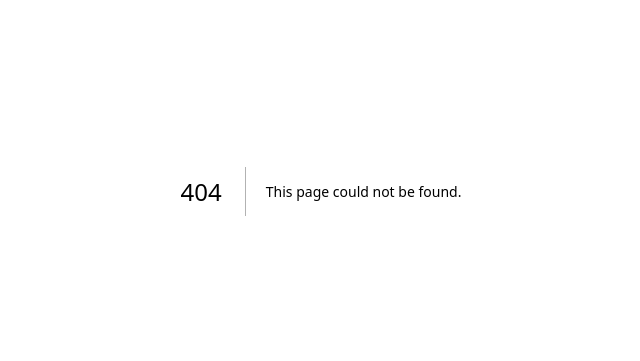
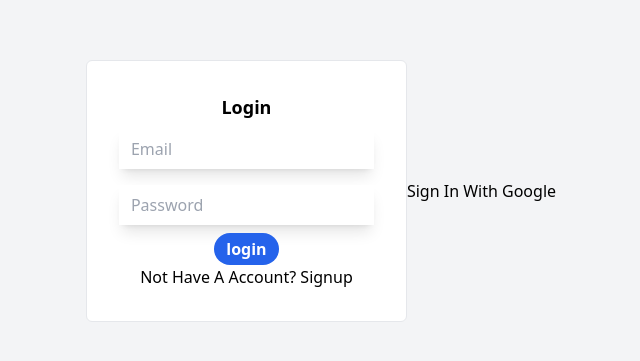
Before and after one commit to I-sandesh/Dot-io, a Next.js app: page /login in a window 1280 px wide. Before the commit this address had no page. Shown: the part 209-570 px from the top of the page, without its empty margins (319-959 px from the left). Built offline with nearby package versions, Linux system fonts and the light colour scheme; no server answers.

Commit message:
Added Auth System

```diff
--- a/components/EventCard.tsx
+++ b/components/EventCard.tsx
@@ -16,6 +16,12 @@ function EventCard({
     image: string;
     id:string;
 }) {
+  let shareText = `
+Do join this exciting event
+Title: ${name}
+
+http://localhost:3000/event/${id}
+  `;
   return (
     <div className="card mx-5 container shadow-lg m-auto flex flex-col text-center max-w-[300px] p-5 rounded-md">
       <img
@@ -37,6 +43,14 @@ function EventCard({
       >
         View Event
       </Link>
+      {/* Whatsapp Share */}
+      <a
+        href={`https://wa.me/?text=${encodeURIComponent(shareText)}`}
+        className="bg-primary text-white bg-[#408080] px-4 py-2 rounded-md hover:bg-[#408080bb]"
+      >
+        Share
+      </a>
+
     </div>
   );
 }
--- /dev/null
+++ b/components/ProtectedRoute.tsx
@@ -0,0 +1,16 @@
+import React from 'react'
+import { useRouter } from 'next/router'
+import { useAuth } from '../contexts/authContext'
+function ProtectedRoute({children}:{children: React.ReactNode}) {
+    const { user } = useAuth()
+    const router = useRouter()
+    React.useEffect(() => {
+        if(!user?.uid){
+            router.push("/login","",{ shallow: true });
+        }
+        console.log(user,"user")
+    }, [user,router])
+    return <> {user.email?children:null} </>
+}
+
+export default ProtectedRoute
--- /dev/null
+++ b/contexts/authContext.tsx
@@ -0,0 +1,86 @@
+import { createContext,useContext, useEffect, useState} from "react"
+import { onAuthStateChanged,createUserWithEmailAndPassword,signInWithEmailAndPassword, signOut, GoogleAuthProvider, signInWithPopup ,updateProfile} from "firebase/auth"
+import {auth, userRef} from "firebaseConfig"
+import { useRouter } from "next/router";
+import { addUser } from "@/components/firebase/firebase";
+
+export const AuthContext = createContext({})
+const provider = new GoogleAuthProvider();
+export const useAuth = () => useContext(AuthContext)
+
+
+export const AuthContextProvider = ({children}:{
+    children: React.ReactNode
+}) => {
+    const [user,setUser] = useState({});
+    const [loading, setLoading] = useState(true);
+    const router = useRouter();
+    useEffect(() => {
+        const unsubscribe = onAuthStateChanged(auth, (userr) => {
+            if (userr) {
+                setUser({
+                    uid:userr.uid,
+                    email:userr.email,
+                    displayName: userr.displayName,
+                    photoURL: userr.photoURL,
+                    isVerified: userr.emailVerified
+                })
+                console.log(user)
+            } else {
+                setUser({})
+            }
+            console.log(user)
+            setLoading(false)
+        });
+        return ()=> unsubscribe();
+    },[])
+    const signup = async (name:string,email:string, password:string) => {
+        const newUser = await createUserWithEmailAndPassword(auth, email, password);
+        if(newUser.user.email){
+            updateProfile(
+                newUser.user,
+                {
+                    displayName: name,
+                }
+            )
+            // await addUser({
+            //     email: email,
+            //     password: password,
+            //     displayName: name
+            // },newUser.user.uid);
+        }
+
+        router.push("/");
+    }
+    const login = (email:string, password:string) => {
+        return signInWithEmailAndPassword(auth, email, password)
+    }
+    const logout = () => {
+        return signOut(auth);
+    }
+    const GoogleAuth = async ()=>{
+        const result = await signInWithPopup(auth, provider);
+        const credential = GoogleAuthProvider.credentialFromResult(result);
+        const token = credential?.accessToken;
+        const user = result.user;
+        console.log(token);
+        console.log(user,"Google Auth User");
+        router.push("/");
+    }
+
+    const value = {
+        user,
+        signup,
+        login,
+        logout,
+        GoogleAuth
+    }
+    if(loading){
+        return <div>Authenticating...</div>
+    }
+    return (
+        <AuthContext.Provider value={value}>
+            {children}
+        </AuthContext.Provider>
+    )
+}
--- a/pages/_app.tsx
+++ b/pages/_app.tsx
@@ -1,12 +1,29 @@
 import "@/styles/globals.css";
 import type { AppProps } from "next/app";
+import { AuthContextProvider } from "@/contexts/authContext";
+import { useRouter } from "next/router";
+import ProtectedRoute from "@/components/ProtectedRoute";
 
 
+const noAuthRequired = ["/login", "/signup",''];
 
 export default function App({ Component, pageProps }: AppProps) {
+  const router = useRouter();
   return (
     <>
+      <AuthContextProvider>
+        {noAuthRequired.includes(router.pathname) || 1? (
+          <>
           <Component {...pageProps} />
+      </>
+        ) : (
+          <ProtectedRoute>
+            <>
+              <Component {...pageProps} />
+            </>
+          </ProtectedRoute>
+        )}
+      </AuthContextProvider>
     </>
   );
 }
--- a/pages/index.tsx
+++ b/pages/index.tsx
@@ -3,6 +3,7 @@ import Link from "next/link";
 import { useState } from "react";
 import EventCard from "../components/EventCard";
 import { getEvents } from "@/components/firebase/firebase";
+import { useAuth } from "@/contexts/authContext";
 export default function Home() {
   // const EVENTS = {
   //     "event1": {
@@ -29,6 +30,7 @@ export default function Home() {
   //     }
   // }
   const Events = getEvents();
+  const { user } = useAuth();
   return (
     <>
       <Head>
@@ -59,24 +61,49 @@ export default function Home() {
                     <a className="text-2xl font-bold text-dark">Eventify</a>
                   </div>
                   <div className="flex items-center">
-                    <Link href="/" className="text-base font-medium text-dark mr-6 hover:text-primary">
+                    <Link
+                      href="/"
+                      className="text-base font-medium text-dark mr-6 hover:text-primary"
+                    >
                       Home
                     </Link>
-                    <Link href={"/createEvent"} className="text-base font-medium text-dark mr-6 hover:text-primary">
+                    <Link
+                      href={"/createEvent"}
+                      className="text-base font-medium text-dark mr-6 hover:text-primary"
+                    >
                       Create Event
                     </Link>
-                    <Link href="/login" className="text-base font-medium text-dark mr-6 hover:text-primary">
+                    {console.log(user)}
+                    {user?.uid ? (
+                      <Link
+                        href="/logout"
+                        className="text-base font-medium text-dark mr-6 hover:text-primary"
+                      >
+                        Logout
+                      </Link>
+                    ) : (
+                      <>
+                        <Link
+                          href="/login"
+                          className="text-base font-medium text-dark mr-6 hover:text-primary"
+                        >
                           Login
                         </Link>
-                    <Link href="/signup" className="text-base font-medium text-dark mr-6 hover:text-primary">
+                        <Link
+                          href="/signup"
+                          className="text-base font-medium text-dark mr-6 hover:text-primary"
+                        >
                           Signup
                         </Link>
+                      </>
+                    )}
                   </div>
                 </div>
               </div>
             </nav>
             <section className="bg-[#F3F4F6] min-h-screen flex flex-row flex-wrap justify-evenly">
-                {Events && Events.map((Event) => (
+              {Events &&
+                Events.map((Event) => (
                   <EventCard
                     name={Event.name}
                     description={Event.description}
@@ -84,9 +111,9 @@ export default function Home() {
                     location={Event.location}
                     image={Event.image}
                     id={Event.id}
-                        key={Event.id}/>
+                    key={Event.id}
+                  />
                 ))}
-
             </section>
           </>
         )}
--- /dev/null
+++ b/pages/login.tsx
@@ -0,0 +1,38 @@
+import React, { useState } from "react";
+import { useAuth } from "@/contexts/authContext";
+import { useRouter } from "next/router";
+import Head from "next/head";
+import Link from "next/link";
+function Login() {
+  const [email, setemail] = useState("");
+  const [password, setpassword] = useState("");
+  const router = useRouter();
+  const { user ,login,GoogleAuth } = useAuth();
+  console.log(user)
+  async function handleSubmit(e){
+    e.preventDefault();
+    console.log(email, password);
+    try{
+      const A = await login(email, password);
+      router.push("/");
+    }catch(err){
+      console.log(err);
+    }
+  }
+  return (
+
+    <div className="bg-gray-100 h-screen flex justify-center items-center">
+      <form className="bg-white flex flex-col items-center border p-8 rounded-md" onSubmit={handleSubmit}>
+        <h1 className="font-bold text-lg">Login</h1>
+        <input className="px-3 py-2 shadow-lg my-2" type="email" placeholder="Email" value={email} onChange={(e)=>setemail(e.target.value)} required/>
+        <input className="px-3 py-2 shadow-lg my-2" type="password" placeholder="Password" value={password} onChange={(e)=>setpassword(e.target.value)} required/>
+        <button className="bg-blue-600 text-white font-bold p-1 px-3 rounded-2xl transition-all hover:scale-90" type="submit">login</button>
+
+        <Link href={"/signup"}>Not Have A Account? Signup</Link>
+      </form>
+      <button onClick={()=>GoogleAuth()}>Sign In With Google</button>
+    </div>
+  );
+}
+
+export default Login;
--- /dev/null
+++ b/pages/logout.tsx
@@ -0,0 +1,14 @@
+import React from 'react'
+import { useAuth } from '@/contexts/authContext'
+import { useRouter } from "next/router";
+function logout() {
+    const { logout } = useAuth();
+    logout();
+    const router = useRouter();
+    router.push('/');
+  return (
+    <div onClick={()=>logout()}>Logout</div>
+  )
+}
+
+export default logout
--- /dev/null
+++ b/pages/signup.tsx
@@ -0,0 +1,33 @@
+import React, { useState } from "react";
+import { useAuth } from "@/contexts/authContext";
+import Link from "next/link";
+function SignUp() {
+  const [name, setname] = useState("");
+  const [email, setemail] = useState("");
+  const [password, setpassword] = useState("");
+  const { user ,signup } = useAuth();
+  console.log(user)
+  async function handleSubmit(e){
+    e.preventDefault();
+    console.log(email, password);
+    try{
+      let A = signup(name,email, password);
+    }catch(err){
+      console.log(err);
+    }
+  }
+  return (
+    <div className="bg-gray-100 h-screen flex justify-center items-center">
+      <form className="bg-white flex flex-col items-center border p-8 rounded-md" onSubmit={handleSubmit}>
+        <h1 className="font-bold text-lg">SignUp</h1>
+        <input className="px-3 py-2 shadow-lg my-2" type="text" placeholder="Name" value={name} onChange={(e)=>setname(e.target.value)} required/>
+        <input className="px-3 py-2 shadow-lg my-2" type="email" placeholder="Email" value={email} onChange={(e)=>setemail(e.target.value)} required/>
+        <input className="px-3 py-2 shadow-lg my-2" type="password" placeholder="Password" value={password} onChange={(e)=>setpassword(e.target.value)} required/>
+        <button className="bg-blue-600 text-white font-bold p-1 px-3 rounded-2xl transition-all hover:scale-90">SignUp</button>
+        <Link href={"/signup"}>Already Have A Account? Login</Link>
+      </form>
+    </div>
+  );
+}
+
+export default SignUp;
```
Lines whose indentation alone changed are shown as unchanged.
